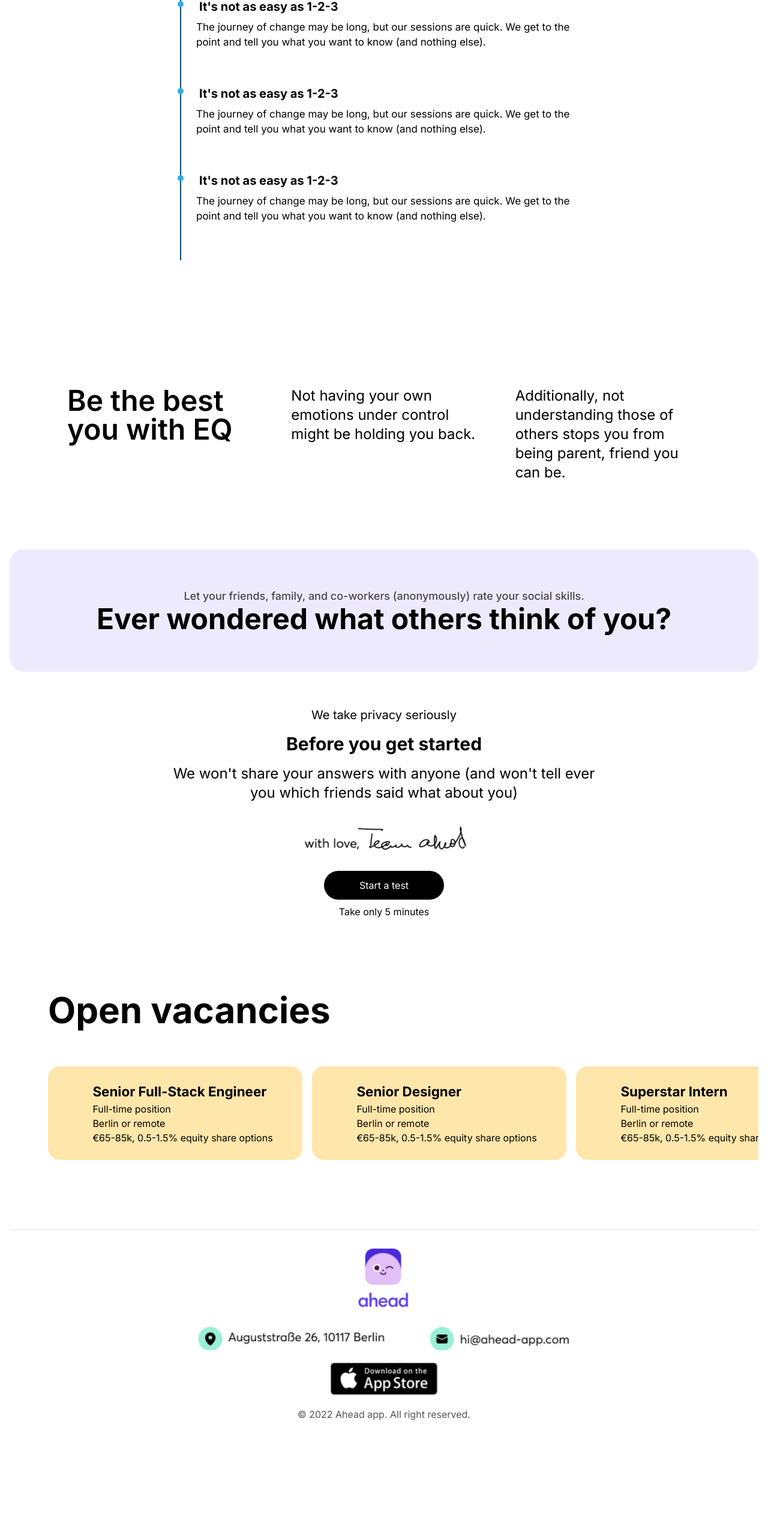
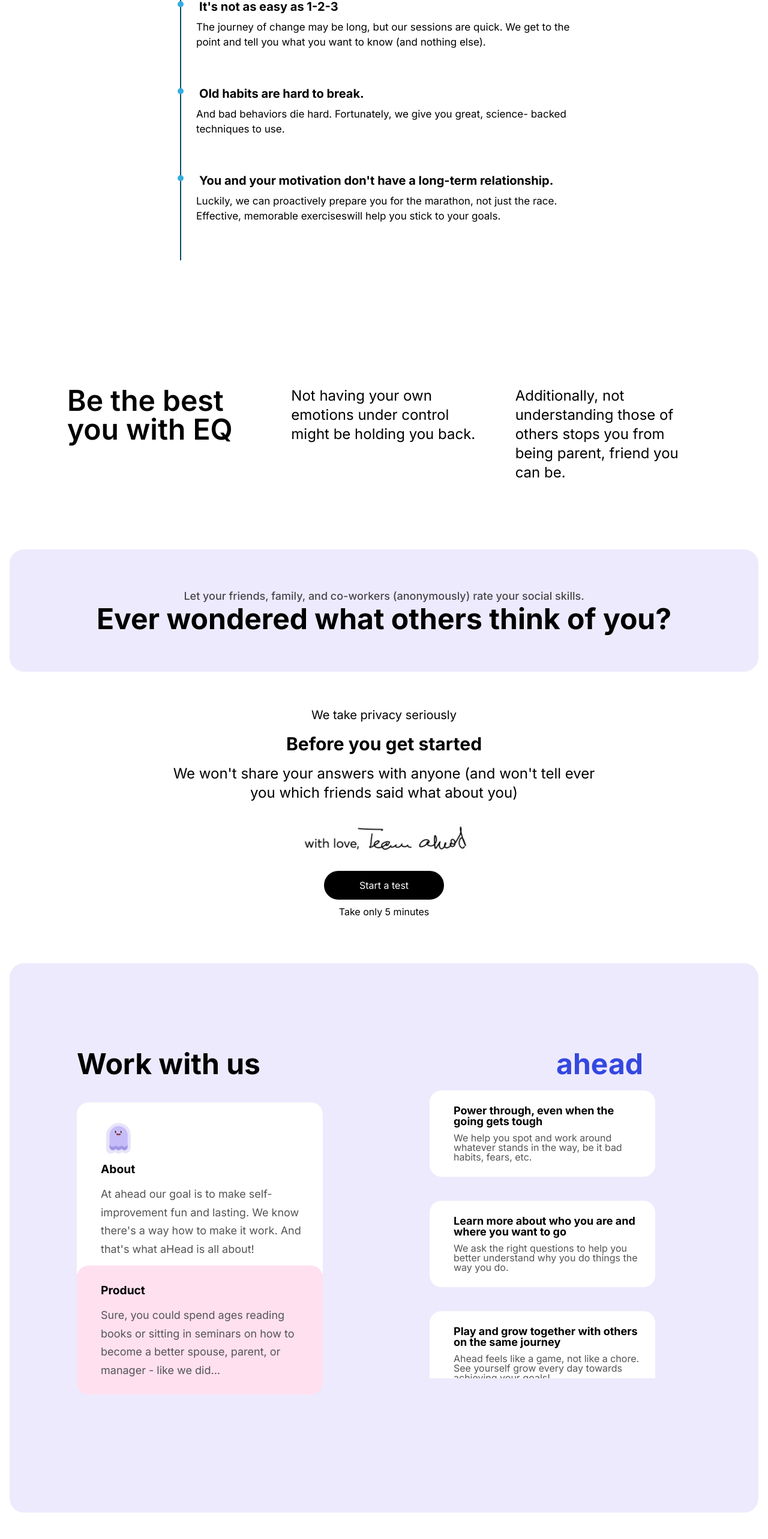
Before and after one commit to harshjaiswal556/ahead-redesign, a Next.js app: page / in a window 1280 px wide. Shown: the part 2779-5345 px from the top of the page at 60% size. Before the commit the page ends 5215 px from the top, so only its background shows below. Built offline with nearby package versions, Linux system fonts and the light colour scheme.

Commit message:
content changed

```diff
--- a/app/globals.css
+++ b/app/globals.css
@@ -17,6 +17,13 @@
   padding-bottom: 1rem;
 }
 
+.cards-wrapper-ahead {
+  /* max-height: 200px;
+  padding-bottom: 1rem; */
+  max-height: 500px;
+  overflow-y: auto;
+}
+
 .card {
   padding: 25px 15px 25px 40px;
   border-radius: 20px;
@@ -31,8 +38,30 @@
   background-color: rgb(255, 230, 171)
 }
 
+.card-white {
+  background-color: #fff;
+  border-bottom-right-radius: 0px;
+  border-bottom-left-radius: 0px;
+  width: 80%;
+}
+
+.card-pink {
+  position: relative;
+  top: -13px;
+  background-color: rgb(255, 224, 239);
+  width: 80%;
+}
+
 .card2 {
   background-color: rgb(255, 179, 218)
+}
+
+.card-ahead {
+  background-color: rgb(255, 255, 255);
+  margin: 20px 0px;
+  float: right;
+  margin-right: 60px;
+  text-align: left;
 }
 
 .card3 {
@@ -54,6 +83,10 @@
 
 .card .emoji {
   font-size: 2.2rem;
+}
+
+.cards-wrapper1 {
+  line-height: 1.7;
 }
 
 .center-vertical {
@@ -238,7 +271,7 @@
   }
 
   .timeline ul li .content h3 {
-    color: #34ace0;
+    color: #3448e0;
     font-size: 15px;
   }
 
@@ -247,3 +280,29 @@
 .wondered {
   text-align: center;
 }
+
+.workWithUs .grey-text {
+  margin-top: 10px;
+  font-size: 18px
+}
+
+.workWithUsRight {
+  /* align-items: right;
+  float: right; */
+  text-align: right;
+  /* display: flex;
+  flex-direction: column;
+  justify-content: flex-end; */
+}
+
+.ahead-blue {
+  color: #3448e0;
+}
+
+.workWithUsRight .grey-text {
+  font-size: 16px;
+}
+
+.workWithUsRight h3 {
+  font-size: 18px;
+}
--- a/app/page.js
+++ b/app/page.js
@@ -9,6 +9,7 @@
 import Footer from '@/components/Footer'
 import SelfEmployement from '@/components/SelfEmployement'
 import Wondered from '@/components/Wondered'
+import WorkWithUs from '@/components/WorkWithUs'
 
 export default function Home() {
   return (
@@ -22,6 +23,7 @@
       <BestEQ />
       <Wondered />
       <StartATest />
+      <WorkWithUs />
       <OpenVacancy />
       <Footer />
     </div>
--- a/components/Landing.js
+++ b/components/Landing.js
@@ -17,7 +17,6 @@
       <img
         src='/master.png'
         alt=''
-      // className='max-w-[550px]'
       />
       <div></div>
     </div>
--- a/components/SelfEmployement.js
+++ b/components/SelfEmployement.js
@@ -19,26 +19,26 @@
                             </div>
                         </li>
                         <li>
-                            <span>It's not as easy as 1-2-3</span>
+                            <span>Old habits are hard to break.</span>
                             <div class="content">
                                 <p>
-                                    The journey of change may be long, but our sessions are quick. We get to the point and tell you what you want to know (and nothing else).
+                                    And bad behaviors die hard. Fortunately, we give you great, science- backed techniques to use.
                                 </p>
                             </div>
                         </li>
                         <li>
-                            <span>It's not as easy as 1-2-3</span>
+                            <span>You and your motivation don't have a long-term relationship.</span>
                             <div class="content">
                                 <p>
-                                    The journey of change may be long, but our sessions are quick. We get to the point and tell you what you want to know (and nothing else).
+                                    Luckily, we can proactively prepare you for the marathon, not just the race. Effective, memorable exerciseswill help you stick to your goals.
                                 </p>
                             </div>
                         </li>
                         <li>
-                            <span>It's not as easy as 1-2-3</span>
+                            <span>Old habits are hard to break.</span>
                             <div class="content">
                                 <p>
-                                    The journey of change may be long, but our sessions are quick. We get to the point and tell you what you want to know (and nothing else).
+                                    And bad behaviors die hard. Fortunately, we give you great, science- backed techniques to use.
                                 </p>
                             </div>
                         </li>
--- /dev/null
+++ b/components/WorkWithUs.js
@@ -0,0 +1,60 @@
+import React from 'react'
+
+const WorkWithUs = () => {
+    return (
+        <div className='workWithUs bg-[#eeeafd] mt-4 rounded-3xl p-28 py-36 grid grid-cols-2'>
+            <div className='flex flex-col gap-4'>
+                <div className='font-bold text-5xl'>
+                    Work with us
+                    <div class="cards-wrapper1 py-10">
+                        <div class="card card-white">
+                            <img src='/work.png' />
+                            <h3>About</h3>
+                            <div className='font-normal grey-text'>
+                                At ahead our goal is to make self-improvement fun and lasting. We know there's a way how to make it work. And that's what aHead is all about!
+                            </div>
+                        </div>
+                        <div class="card card-pink">
+                            <h3>Product</h3>
+                            <div className='font-normal grey-text'>
+                                Sure, you could spend ages reading books or sitting in seminars on how to become a better spouse, parent, or manager - like we did...
+                            </div>
+                        </div>
+                    </div>
+                </div>
+            </div>
+            <div className='workWithUsRight font-bold text-5xl'>
+                <div className='ahead-blue px-20'>ahead</div>
+                <div class="cards-wrapper-ahead">
+                    <div class="card card-ahead">
+                        <h3>Power through, even when the going gets tough</h3>
+                        <div className='font-normal grey-text'>
+                            We help you spot and work around whatever stands in the way, be it bad habits, fears, etc.
+                        </div>
+                    </div>
+                    <div class="card card-ahead">
+                        <h3>Learn more about who you are and where you want to go</h3>
+                        <div className='font-normal grey-text'>
+                            We ask the right questions to help you better understand why you do things the way you do.
+                        </div>
+                    </div>
+                    <div class="card card-ahead">
+                        <h3>Play and grow together with others on the same journey</h3>
+                        <div className='font-normal grey-text'>
+                            Ahead feels like a game, not like a chore. See yourself grow every day towards achieving your goals!
+                        </div>
+                    </div>
+                    <div class="card card-ahead">
+                        <h3>Learn more about who you are and where you want to go</h3>
+                        <div className='font-normal grey-text'>
+                            We ask the right questions to help you better understand why you do things the way you do.
+                        </div>
+                    </div>
+                </div>
+            </div>
+            <div></div>
+        </div>
+    )
+}
+
+export default WorkWithUs
```
Also changed, not shown: public/work.png (added).
